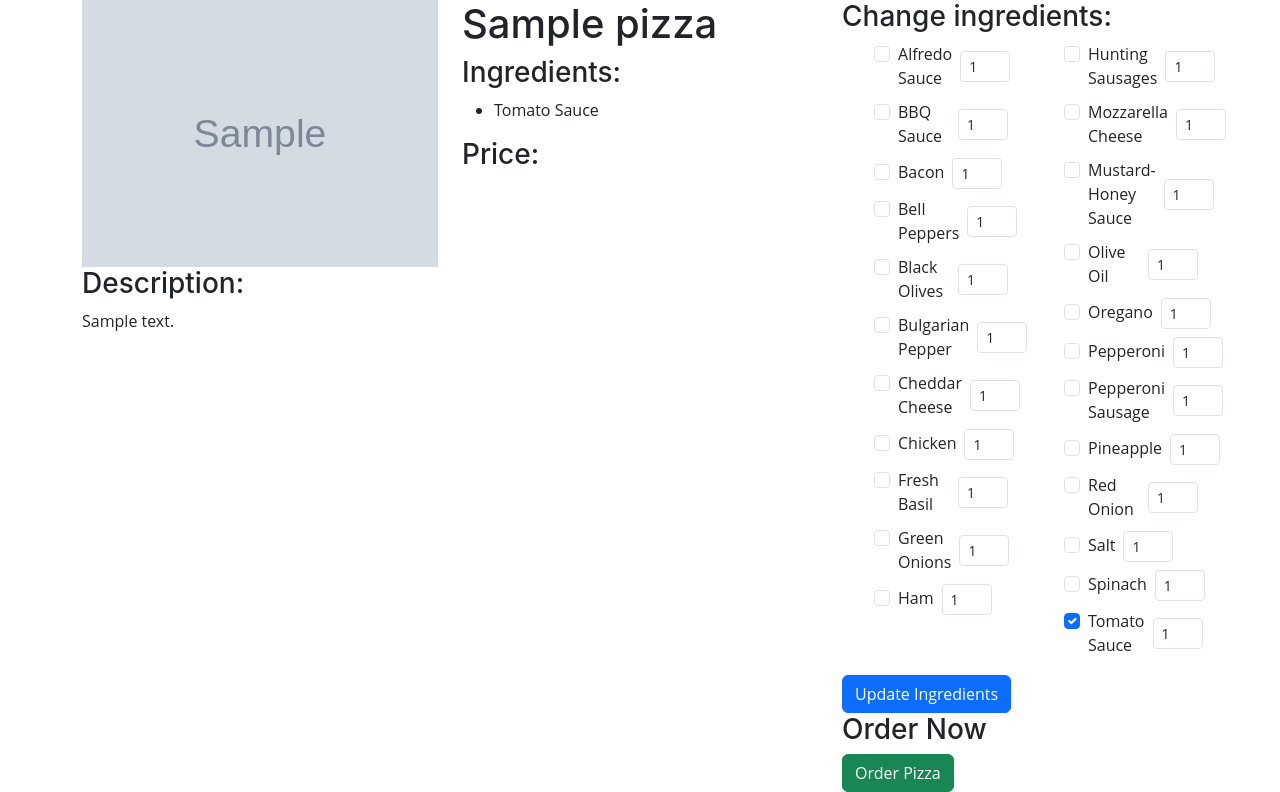
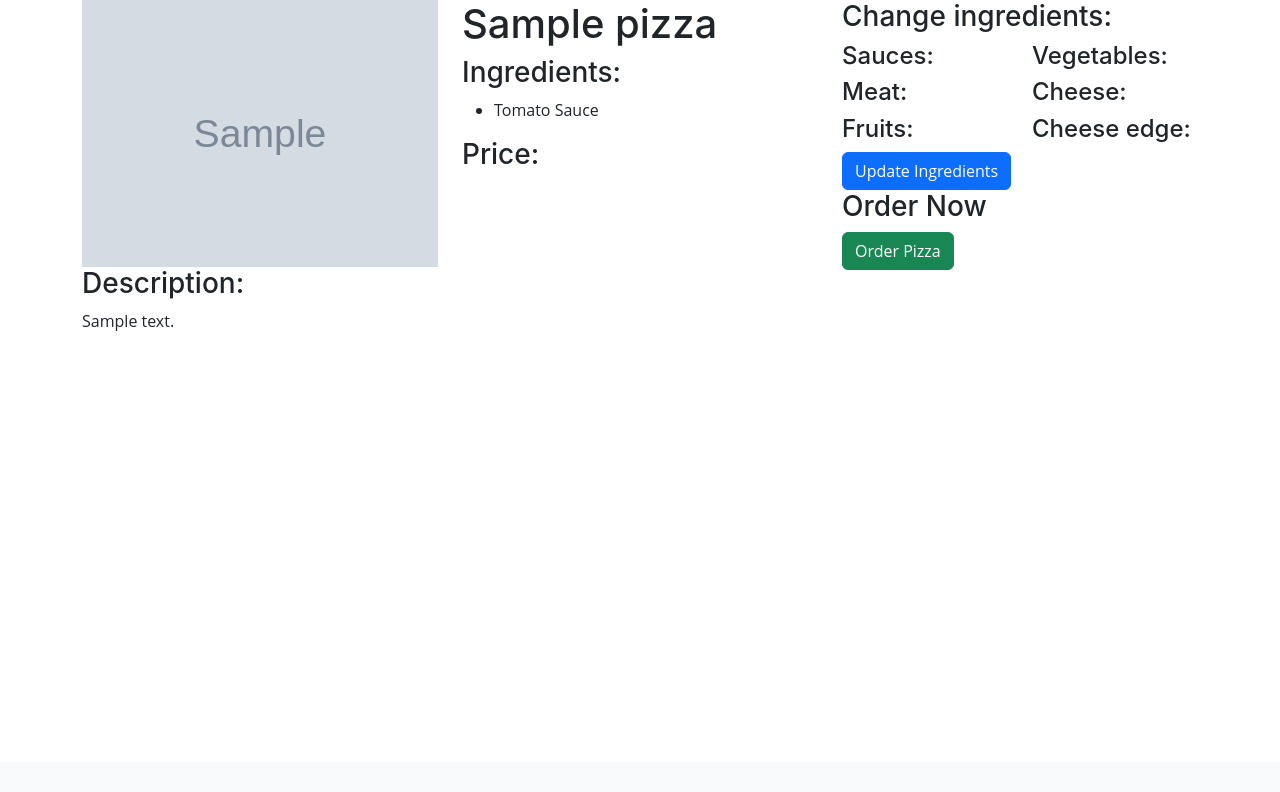
Before and after one commit to OlegatorLE/pizza-mate, a Django app: page /detail/1/ in a window 1280 px wide. Shown: the part 38-830 px from the top of the page. After the commit the page ends 369 px from the top, so only its background shows below. Run offline with Django 4.2, Linux system fonts and the light colour scheme; data comes from the database, SQL or seed files in the repository; tables that the repository leaves empty hold one stand-in row (values such as "Sample post"); grey boxes marked "Sample" are stand-in pictures.

Commit message:
Added new model IngredientType. Added groups by type of ingredients

```diff
--- a/pizza/models.py
+++ b/pizza/models.py
@@ -22,9 +22,19 @@ class PizzaSize(models.Model):
         return self.name
 
 
+class IngredientType(models.Model):
+    name = models.CharField(max_length=63)
+
+
 class Ingredient(models.Model):
     name = models.CharField(max_length=63)
     description = models.TextField()
+    ingredient_type = models.ForeignKey(
+        IngredientType,
+        on_delete=models.CASCADE,
+        related_name="ingredients",
+        null=True,
+    )
 
     class Meta:
         ordering = ["name"]
@@ -50,14 +60,12 @@ class Pizza(models.Model):
     def get_prices(self) -> dict:
         sizes = PizzaSize.objects.all()
         return {
-            size.name: round(self.base_price * size.multiplier) for size in sizes
+            size.name: round(self.base_price * size.multiplier) for size in
+            sizes
         }
 
     def __str__(self) -> str:
         return self.name
-
-
-
 
 
 class Order(models.Model):
--- a/pizza/views.py
+++ b/pizza/views.py
@@ -30,10 +30,12 @@ class PizzaDetailView(generic.DetailView):
     def get_context_data(self, **kwargs):
         context = super().get_context_data(**kwargs)
         context['size'] = kwargs.get('size', 'small')
-        all_ingredients = Ingredient.objects.all()
-        half_length = len(all_ingredients) // 2
-        context['left_ingredients'] = all_ingredients[:half_length]
-        context['right_ingredients'] = all_ingredients[half_length:]
+        context["sauce"] = Ingredient.objects.filter(ingredient_type__name="Sauces")
+        context["cheese"] = Ingredient.objects.filter(ingredient_type__name="Cheese")
+        context["meat"] = Ingredient.objects.filter(ingredient_type__name="Meat")
+        context["fruit"] = Ingredient.objects.filter(ingredient_type__name="Fruits")
+        context["vegetable"] = Ingredient.objects.filter(ingredient_type__name="Vegetables")
+        context["edge"] = Ingredient.objects.filter(ingredient_type__name="Сheese edge")
         return context
 
 
--- a/static/css/main.css
+++ b/static/css/main.css
@@ -885,8 +885,7 @@ section {
 }
 
 .menu .tab-content .menu-item {
-    -moz-text-align-last: center;
-    text-align-last: center;
+    text-align: center;
 }
 
 .menu .tab-content .menu-item .menu-img {
--- a/templates/base.html
+++ b/templates/base.html
@@ -1,3 +1,4 @@
+{% load static %}
 <!doctype html>
 <html lang="en">
 <head>
@@ -8,7 +9,7 @@
         rel="stylesheet"
         integrity="sha384-T3c6CoIi6uLrA9TneNEoa7RxnatzjcDSCmG1MXxSR1GAsXEV/Dwwykc2MPK8M2HN"
         crossorigin="anonymous">
-  <link href="/static/css/main.css" rel="stylesheet">
+  <link href="{% static 'css/main.css' %}" rel="stylesheet">
 </head>
 <body>
 {% block navbar %}
--- a/templates/pizza/pizza_detail.html
+++ b/templates/pizza/pizza_detail.html
@@ -3,7 +3,6 @@
 {% block content %}
   <div class="container">
     <div class="row">
-
       <div class="col-md-4">
         <img src="{{ pizza.image.url }}" alt="{{ pizza.name }}" class="img-fluid">
         <h3>Description:</h3>
@@ -12,8 +11,8 @@
 
       <div class="col-md-4">
         <h1>{{ pizza.name }}</h1>
+        <h3>Ingredients:</h3>
 
-        <h3>Ingredients:</h3>
         <ul>
           {% for ingredient in pizza.ingredients.all %}
             <li>{{ ingredient.name }}</li>
@@ -30,10 +29,9 @@
         {% if size == "Big" %}
           <p>Big: {{ pizza.get_prices.Big }} UAH</p>
         {% endif %}
-
       </div>
 
-      <!-- Права колонка: Редагування інгредієнтів -->
+      <!-- Right column: Editing Ingredients -->
       <div class="col-md-4">
         <h3>Change ingredients:</h3>
 
@@ -41,42 +39,64 @@
           {% csrf_token %}
           <div class="row">
             <div class="col-md-6">
-              <ul>
-                {% for ingredient in left_ingredients %}
-                  <div class="d-flex align-items-center mb-2">
-                    <div class="form-check">
-                      <input class="form-check-input" type="checkbox" value="{{ ingredient.id }}"
-                             id="ingredient{{ ingredient.id }}" name="ingredients"
-                             {% if ingredient in pizza.ingredients.all %}checked{% endif %}>
-                      <label class="form-check-label" for="ingredient{{ ingredient.id }}">
-                        {{ ingredient.name }}
-                      </label>
-                    </div>
-                    <input class="form-control form-control-sm ms-2" type="number" style="width: 50px;" min="1"
-                           name="ingredient_qty_{{ ingredient.id }}" value="1">
-                  </div>
-                {% endfor %}
-              </ul>
+              <h4>Sauces:</h4>
+              {% for ingredient in sauce %}
+                <ul>
+                  {% include "includes/ingredients_list.html" %}
+                </ul>
+              {% endfor %}
             </div>
             <div class="col-md-6">
-              <ul>
-                {% for ingredient in right_ingredients %}
-                  <div class="d-flex align-items-center mb-2">
-                    <div class="form-check">
-                      <input class="form-check-input" type="checkbox" value="{{ ingredient.id }}"
-                             id="ingredient{{ ingredient.id }}" name="ingredients"
-                             {% if ingredient in pizza.ingredients.all %}checked{% endif %}>
-                      <label class="form-check-label" for="ingredient{{ ingredient.id }}">
-                        {{ ingredient.name }}
-                      </label>
-                    </div>
-                    <input class="form-control form-control-sm ms-2" type="number" style="width: 50px;" min="1"
-                           name="ingredient_qty_{{ ingredient.id }}" value="1">
-                  </div>
-                {% endfor %}
-              </ul>
+              <h4>Vegetables:</h4>
+              {% for ingredient in vegetable %}
+                <ul>
+                  {% include "includes/ingredients_list.html" %}
+                </ul>
+              {% endfor %}
             </div>
           </div>
+
+          <div class="row">
+            <div class="col-md-6">
+              <h4>Meat:</h4>
+              {% for ingredient in meat %}
+                <ul>
+                  {% include "includes/ingredients_list.html" %}
+                </ul>
+              {% endfor %}
+            </div>
+            <div class="col-md-6">
+              <h4>Cheese:</h4>
+              {% for ingredient in cheese %}
+                <ul>
+                  {% include "includes/ingredients_list.html" %}
+                </ul>
+              {% endfor %}
+            </div>
+
+          </div>
+
+          <div class="row">
+            <div class="col-md-6">
+              <h4>Fruits:</h4>
+              {% for ingredient in fruit %}
+                <ul>
+                  {% include "includes/ingredients_list.html" %}
+                </ul>
+              {% endfor %}
+            </div>
+            <div class="col-md-6">
+              <h4>Cheese edge:</h4>
+              {% for ingredient in edge %}
+                <ul>
+                  {% include "includes/ingredients_list.html" %}
+                </ul>
+              {% endfor %}
+            </div>
+
+          </div>
+
+
           <input type="hidden" value="{{ size }}" name="size">
           <button type="submit" class="btn btn-primary">Update Ingredients</button>
         </form>
```
Also changed, not shown: templates/includes/ingredients_list.html (added, +12 -0 lines), pizza/migrations/0004_ingredienttype_alter_pizzasize_multiplier_and_more.py (added).
